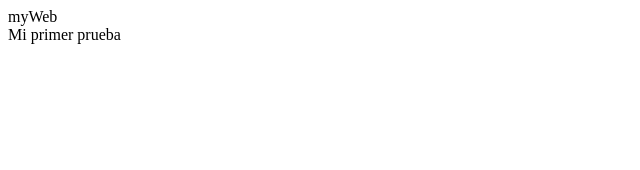
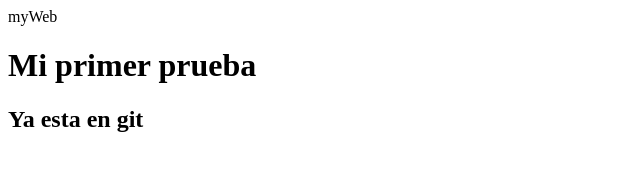
Before and after one commit to mateversear/MyWeb, a plain HTML site: page index.html in a window 1280 px wide. Shown: the whole page, without its empty margins (0-640 px from the left). Drawn offline with Linux system fonts and the light colour scheme.

Commit message:
mi segundo commit

```diff
--- a/index.html
+++ b/index.html
@@ -4,6 +4,9 @@
     <html>myWeb</title>
 </head>
 <body>
-    <div>Mi primer prueba</div>
+    <div>
+        <h1>Mi primer prueba</h1>
+        <h2>Ya esta en git</h2>
+    </div>
 </body>
 </html>
```
